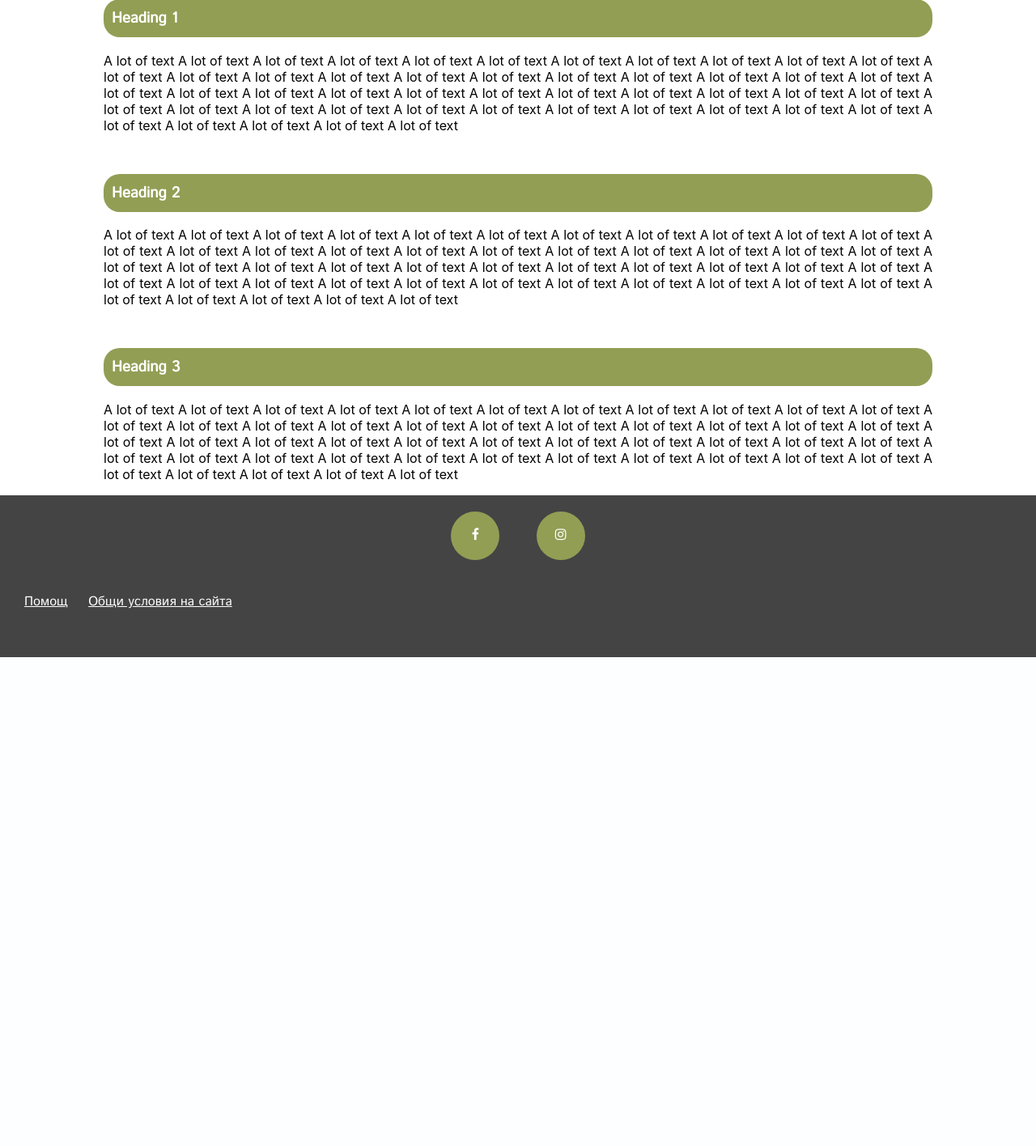
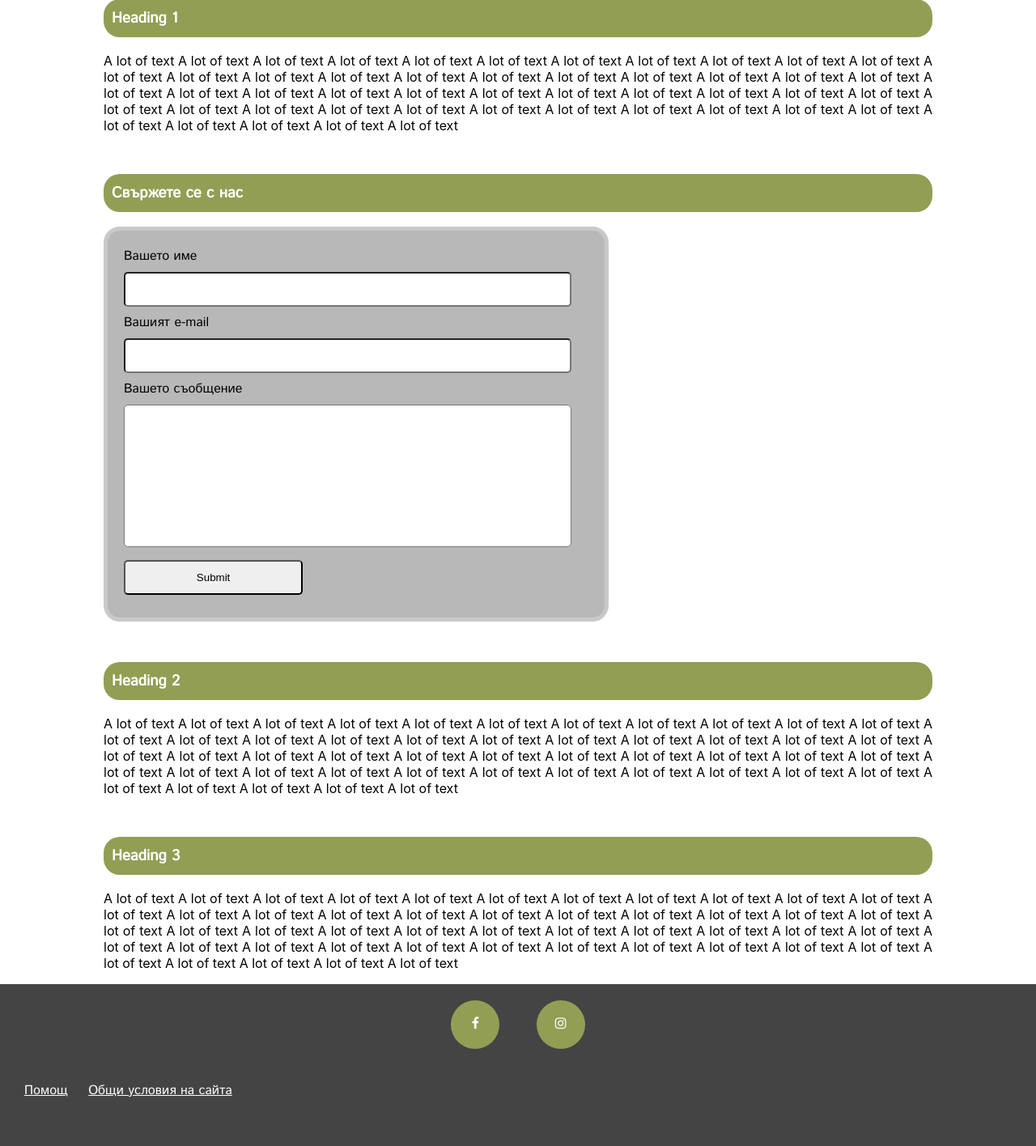
Before and after one commit to pavelpetkovvv/WEBtechnologiesFMI, a PHP site: page /html/contacts.html in a window 1280 px wide. Shown: the part 262-1678 px from the top of the page at 81% size. Before the commit the page ends 1074 px from the top, so only its background shows below. Run offline with PHP 8.4, Linux system fonts and the light colour scheme.

Commit message:
add contact form

```diff
--- a/best_homes/css/style.css
+++ b/best_homes/css/style.css
@@ -144,7 +144,15 @@ footer{
     font-size: x-large;
 }
 
-.introduction{
+@media screen and (max-width: 800px){
+    .message_text{
+        font-size: medium;
+    }
+}
+
+/* site text */
+
+.page_text{
     text-align: justify;
     margin: auto;
     margin-top: 20px;
@@ -194,9 +202,17 @@ footer{
 
   /*circle buttons*/
 
+  .circle_navigation{
+    text-align: center;
+    display: block;
+    overflow: auto;
+  }
+
   .circle_buttons_container{
+    display: inline-flex;
+
       text-align: center;
-      height: 220px;
+      height: 150px;
       vertical-align: middle;
       margin-bottom: 40px;
       margin-top: 40px;
@@ -205,7 +221,6 @@ footer{
 
   .circle_button{
     font-family: 'Istok Web', sans-serif;
-
     margin-left: 30px;
     margin-right: 30px;
     background-color: rgba(68,68,68,0.9);
@@ -237,3 +252,120 @@ footer{
     text-decoration: underline;
     color: white;
 }
+
+@media screen and (max-width: 710px) {
+    .header_image_logo_container {
+        display: none !important;
+    }
+    .page_text{
+        width: 95% !important;
+    }
+}
+
+.swipe_to_see_container{
+    display: block;
+    text-align: center;
+}
+
+.swipe_to_see_message{
+    color: grey;
+    display: none;
+}
+
+.swipe_to_see_message_top{
+    color: rgb(70, 70, 70);
+    display: none;
+}
+
+@media screen and (max-width: 600px) {
+    .swipe_to_see_message{
+        display: block;
+    }
+}
+
+@media screen and (max-width: 570px) {
+    .swipe_to_see_message_top{
+        display: block;
+    }
+
+}
+
+.swipe_to_see_container_top{
+    margin: 0;
+    padding: 3px;
+    background-color: rgba(146,158,84,255);
+}
+
+@media screen and (min-width: 570px){
+    .swipe_to_see_container_top{
+        display: none;
+    }
+}
+
+/* contact form */
+
+.email_form_container{
+    width: 80%;
+    margin: auto;
+}
+
+.email_form_box{
+    text-align: left;
+    width: 60%;
+    background-color: rgb(184, 184, 184);
+    border-radius: 20px;
+    color: black;
+    border: 5px solid rgb(201, 201, 201);
+}
+
+form{
+    text-align: left;
+    display:grid;
+    width: 90%;
+    padding: 20px;
+}
+
+@media screen and (max-width: 710px){
+    .email_form_box{
+        width: 90%;
+    }
+    .email_form_container{
+        width: 95%;
+    }
+}
+
+input[type=text] {
+    width: 100%;
+    padding: 12px 20px;
+    margin: 8px 0;
+    box-sizing: border-box;
+    border-radius: 5px;
+  }
+
+  input[type=email] {
+    width: 100%;
+    padding: 12px 20px;
+    margin: 8px 0;
+    box-sizing: border-box;
+    border-radius: 5px;
+
+  }
+
+  textarea{
+    width: 100%;
+    padding: 12px 20px;
+    margin: 8px 0;
+    box-sizing: border-box;
+    border-radius: 5px;
+    resize: none;
+
+  }
+
+  input[type=submit] {
+    width: 40%;
+    padding: 12px 20px;
+    margin: 8px 0;
+    box-sizing: border-box;
+    border-radius: 5px;
+
+  }
--- a/best_homes/html/contacts.html
+++ b/best_homes/html/contacts.html
@@ -31,6 +31,19 @@
             </div>
         </header>
         <!-- navigation panel -->
+
+        <!-- swipe to see more top -->
+        <div class="swipe_to_see_container_top">
+            <div class="swipe_to_see_container">
+                <div class="swipe_to_see_message_top">
+                    <p class="swipe_to_see_message_top">
+                        &lt swipe to see more >
+                    </p>
+                </div>
+            </div>
+        </div>
+
+
         <div class="navigation">
             <div class="navigation_buttons_panel">
                 <a class="navigation_button" href="./index.html">Начало</a>
@@ -41,7 +54,7 @@
         </div>
 
 
-        <div class="introduction">
+        <div class="page_text">
             <div class="section_heading">
                 <h3 class="section_heading_text">Heading 1</h3>
             </div>
@@ -53,6 +66,25 @@
                 A lot of text A lot of text A lot of text A lot of text A lot of text A lot of text A lot of text
                 A lot of text A lot of text A lot of text A lot of text A lot of text A lot of text A lot of text
             </p>
+            <div class="section_heading">
+                <h3 class="section_heading_text">Свържете се с нас</h3>
+            </div>
+        </div>
+
+        <div class="email_form_container">
+            <div class="email_form_box">
+                <form class="email_form" action="../php/feedback_handler.php" method="POST">
+                    <label for="client_name">Вашето име</label>
+                    <input type="text" name="client_name" id="client_name" required>
+                    <label for="client_email">Вашият e-mail</label>
+                    <input type="email" name="client_email" id="client_email" required>
+                    <label for="client_text">Вашето съобщение</label>
+                    <textarea name="client_text" id="client_text" required rows="10" cols="40"></textarea>
+                    <input type="submit">
+                </form>
+            </div>
+        </div>
+        <div class="page_text">
             <div class="section_heading">
                 <h3 class="section_heading_text">Heading 2</h3>
             </div>
```
Also changed, not shown: best_homes/html/index.html (+24 -6 lines), best_homes/html/services.html (+13 -1 lines), best_homes/html/what_is_facility_manager.html (+13 -1 lines), best_homes/php/feedback_handler.php (added, +18 -0 lines).
